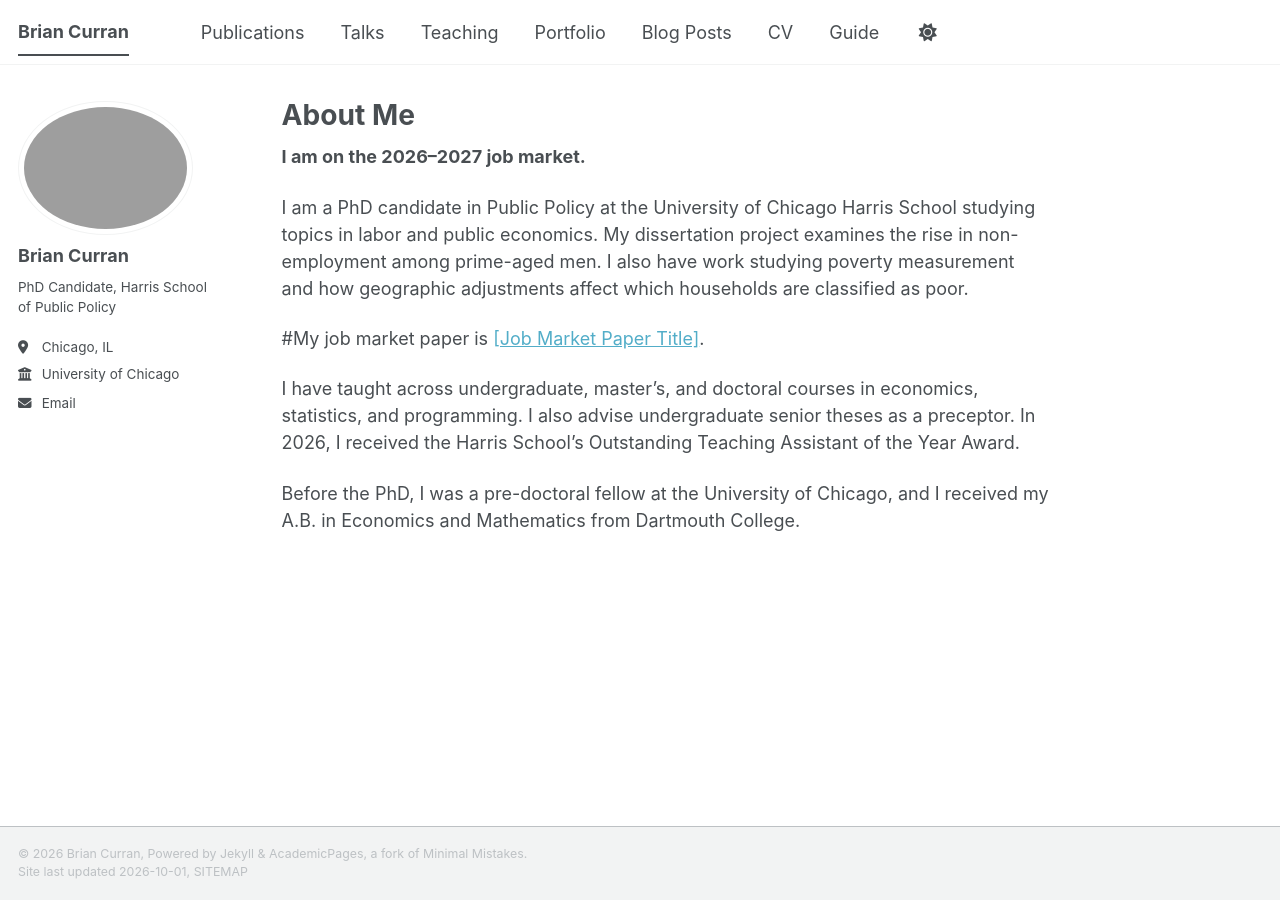
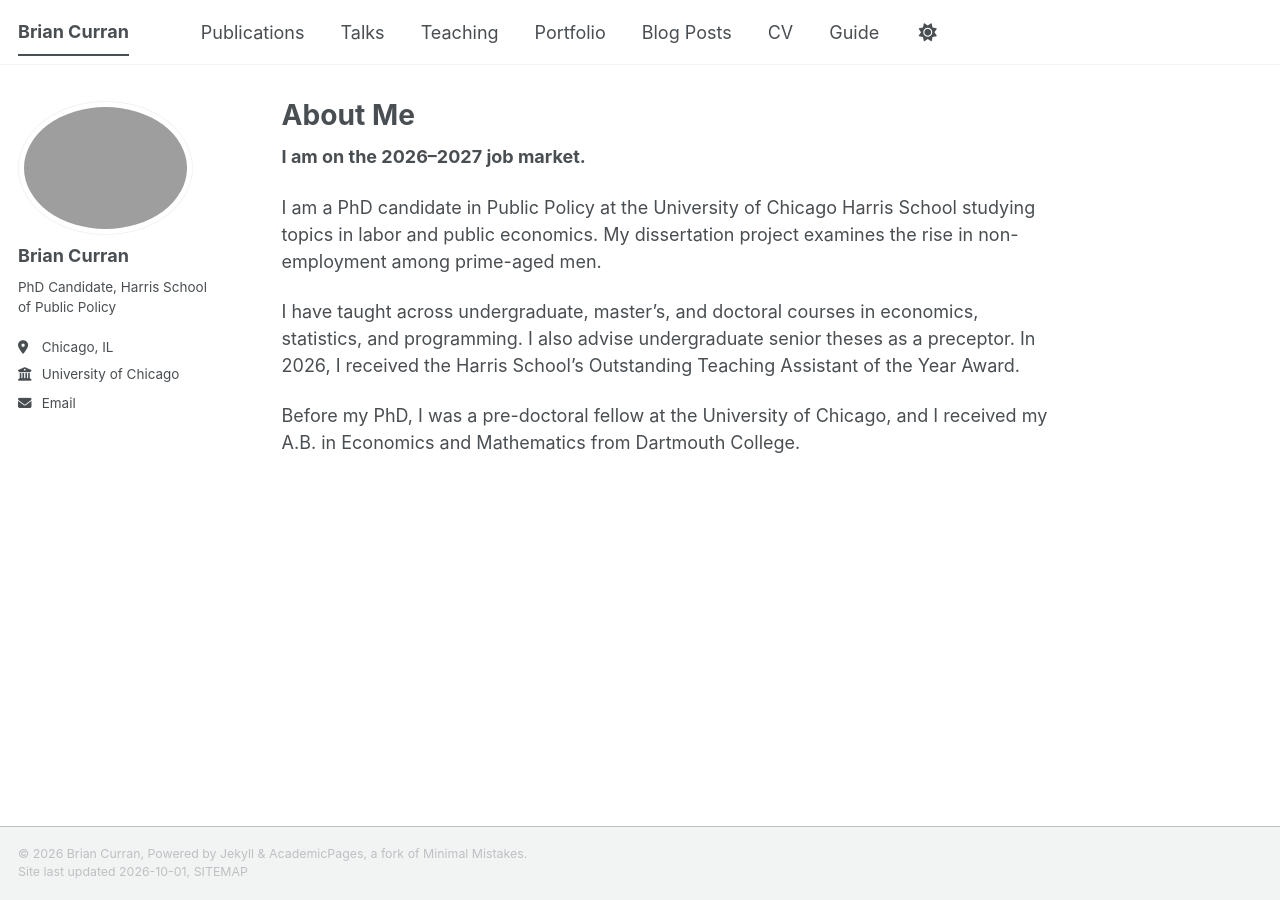
Before and after one commit to brianscurran/brianscurran.github.io, a Jekyll site: the page built from _pages/about.md, in a window 1280 px wide. Built offline with Jekyll 4.4.1, drawn with Linux system fonts in a browser that asks for light colours; a style sheet for code colours, icons or effects is not loaded.

Commit message:
Update about page content and remove paper reference
Removed job market paper reference and streamlined text.

```diff
--- a/_pages/about.md
+++ b/_pages/about.md
@@ -9,10 +9,8 @@ redirect_from:
 
 **I am on the 2026–2027 job market.**
 
-I am a PhD candidate in Public Policy at the University of Chicago Harris School studying topics in labor and public economics. My dissertation project examines the rise in non-employment among prime-aged men. I also have work studying poverty measurement and how geographic adjustments affect which households are classified as poor.
-
-#My job market paper is [[Job Market Paper Title]](/files/Curran_JMP.pdf).
+I am a PhD candidate in Public Policy at the University of Chicago Harris School studying topics in labor and public economics. My dissertation project examines the rise in non-employment among prime-aged men.
 
 I have taught across undergraduate, master's, and doctoral courses in economics, statistics, and programming. I also advise undergraduate senior theses as a preceptor. In 2026, I received the Harris School's Outstanding Teaching Assistant of the Year Award.
 
-Before the PhD, I was a pre-doctoral fellow at the University of Chicago, and I received my A.B. in Economics and Mathematics from Dartmouth College.
+Before my PhD, I was a pre-doctoral fellow at the University of Chicago, and I received my A.B. in Economics and Mathematics from Dartmouth College.
```
